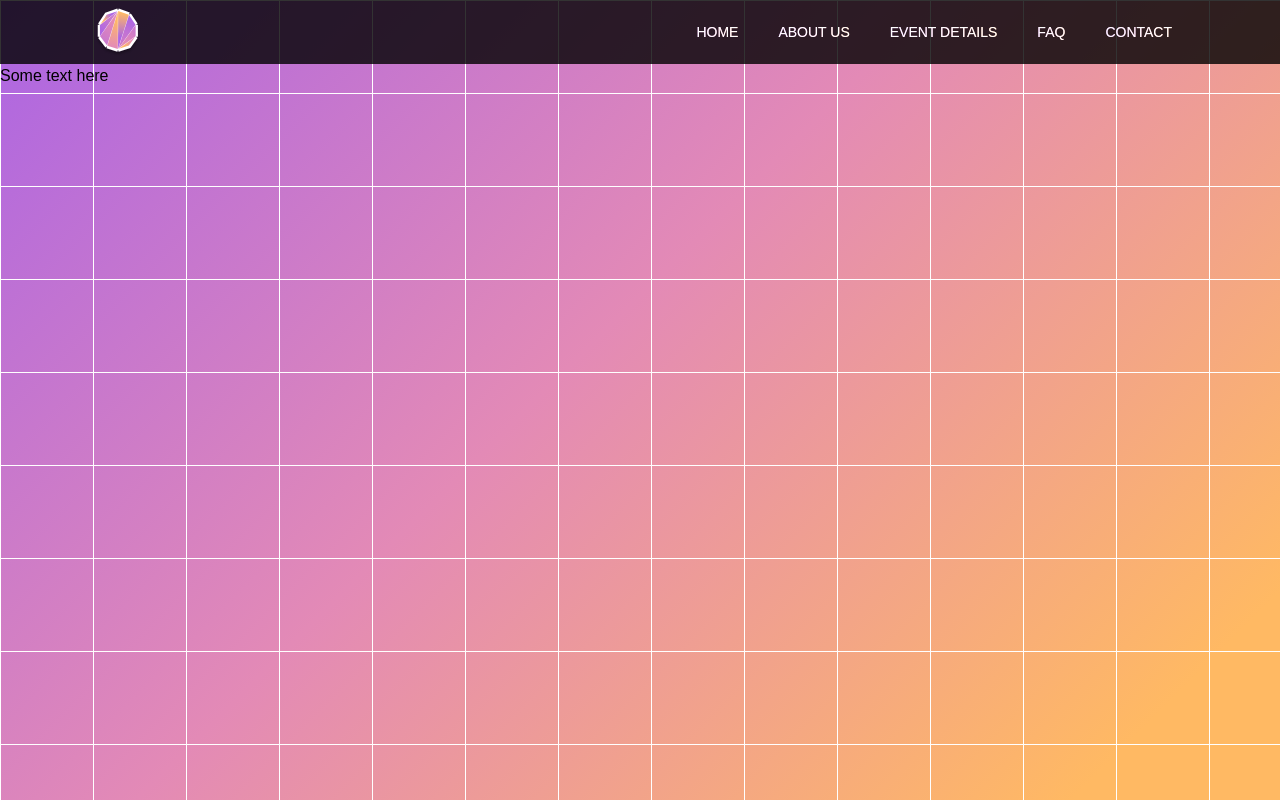
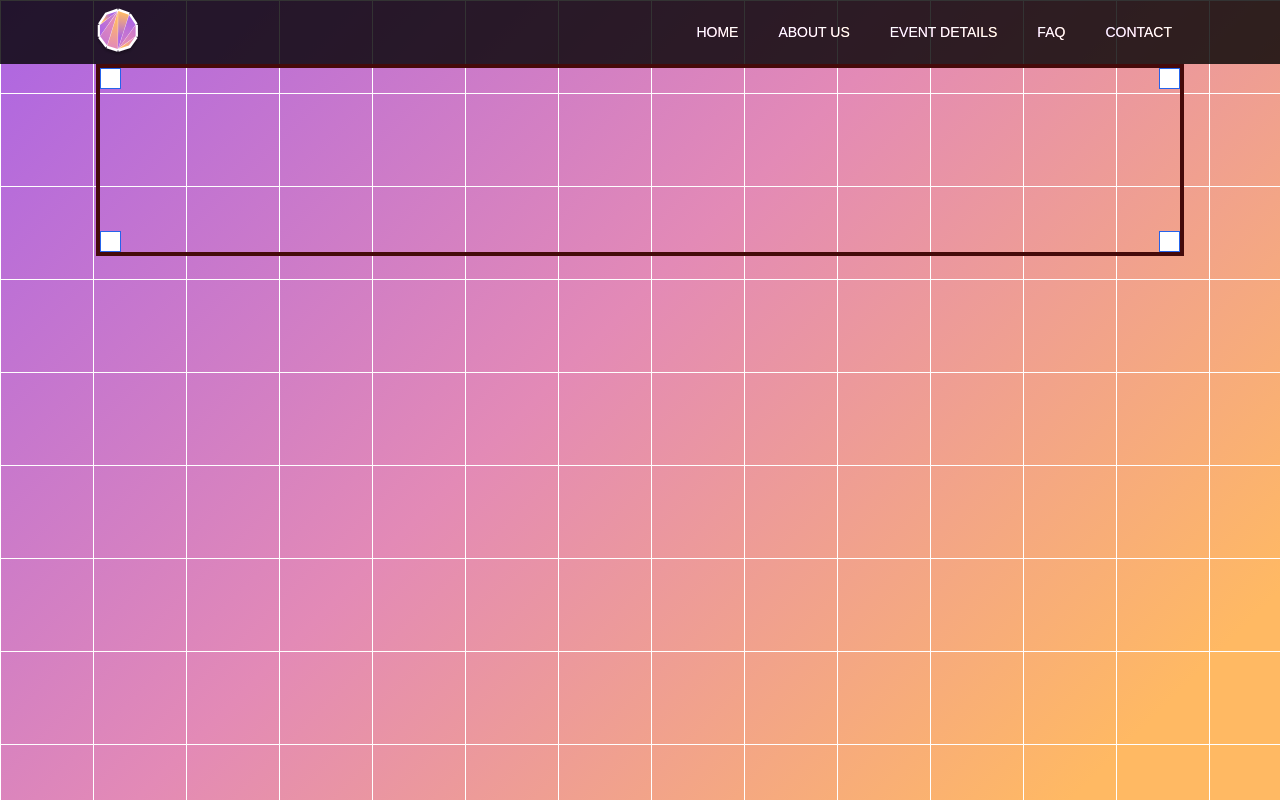
Before and after one commit to cusec/2024, a Next.js app: page / in a window 1280 px wide. Built offline with nearby package versions, Linux system fonts and the light colour scheme.

Commit message:
feat: Small corner squares for main section

```diff
--- a/src/components/Main.tsx
+++ b/src/components/Main.tsx
@@ -1,10 +1,11 @@
 const Main = () => {
   return (
-    <div>
-      <main style={{}}>
-        Some text here
-      </main>
-    </div>
+    <main className="mx-6 lg:mx-24 border-4 border-red-950 h-48 relative">
+      <div className="w-[17px] md:w-[21px] aspect-square bg-white border border-blue-600 absolute top-0 left-0"></div>
+      <div className="w-[17px] md:w-[21px] aspect-square bg-white border border-blue-600 absolute top-0 right-0"></div>
+      <div className="w-[17px] md:w-[21px] aspect-square bg-white border border-blue-600 absolute bottom-0 left-0"></div>
+      <div className="w-[17px] md:w-[21px] aspect-square bg-white border border-blue-600 absolute bottom-0 right-0"></div>
+    </main>
   );
 };
 
--- a/src/components/Navbar.tsx
+++ b/src/components/Navbar.tsx
@@ -38,7 +38,7 @@ export default function Navbar() {
     <nav className={`bg-black/80 `}>
       {/* Desktop Navbar */}
       <div
-        className={`max-w-full mx-auto px-6 lg:px-24 uppercase transition ease-out duration-1000 ${
+        className={`max-w-full mx-6 lg:mx-24 uppercase transition ease-out duration-1000 ${
           isMobileMenuOpen ? "backdrop-blur-[2px]" : "backdrop-blur-none"
         }`}
       >
```
